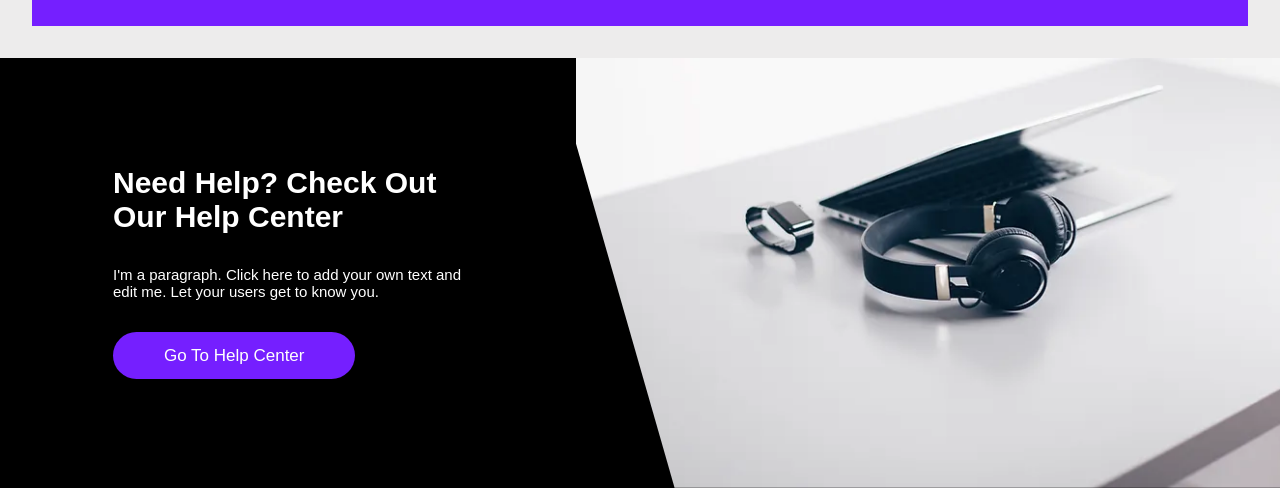
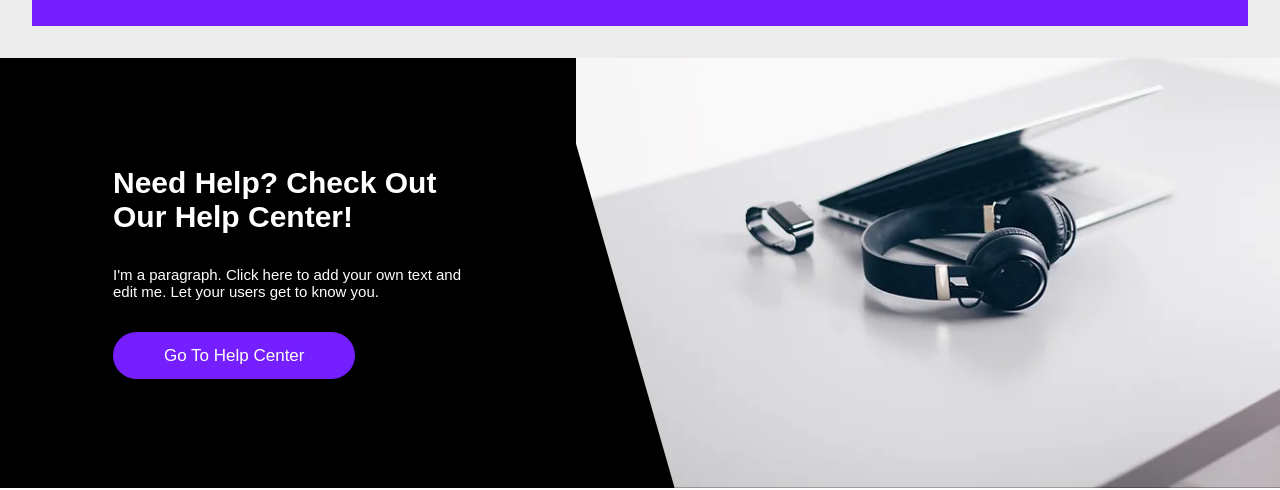
Before and after one commit to priyeshraut/techshop, a React (Vite) app: page / in a window 1280 px wide. Shown: the part 6160-6650 px from the top of the page. Built offline with nearby package versions, Linux system fonts and the light colour scheme; no server answers.

Commit message:
Update Codes

```diff
--- a/src/components/Footer.js
+++ b/src/components/Footer.js
@@ -2,6 +2,7 @@ import PaymentMethodImg from "./FooterComponents/PaymentMethodImg";
 import { paymentMethodImgData } from "../utils/mockData";
 import FooterNavigation from "./FooterComponents/FooterNavigation";
 import NeedHelp from "./NeedHelp";
+import { useLocation } from "react-router-dom";
 
 const Footer = () => {
   const currentYear = new Date().getFullYear();
--- a/src/components/NeedHelp.js
+++ b/src/components/NeedHelp.js
@@ -1,8 +1,9 @@
 import NeedHelpSmall from "../images/needHelp/samll.webp";
 import NeedHelpBig from "../images/needHelp/big.webp";
-import { Link } from "react-router-dom";
+import { Link, useLocation } from "react-router-dom";
 
 const NeedHelp = () => {
+  const location = useLocation();
   return (
     <div className="needHelp">
       <picture id="img">
@@ -12,18 +13,34 @@ const NeedHelp = () => {
       <div className="bigScreen">
         <div className="bigScreenInner">
           <p className="needText">
-            Need Help? Check Out <br />
-            Our Help Center
+            {location.pathname === "/helpcenter" ? (
+              <>
+                Need Help? <br />
+                We're here to help.
+              </>
+            ) : (
+              <>
+                Need Help? Check Out <br /> Our Help Center!
+              </>
+            )}
           </p>
           <p className="smallText">
             I'm a paragraph. Click here to add your own text and edit me. Let
             your users get to know you.
           </p>
-          <Link to={"/helpcenter"}>
-            <button type="button" className="button">
-              Go To Help Center
-            </button>
-          </Link>
+          {location.pathname === "/helpcenter" ? (
+            <a href="tel:123-456-7890">
+              <button type="button" className="button">
+                Call Us
+              </button>
+            </a>
+          ) : (
+            <Link to={"/helpcenter"}>
+              <button type="button" className="button">
+                Go To Help Center
+              </button>
+            </Link>
+          )}
         </div>
       </div>
     </div>
```
